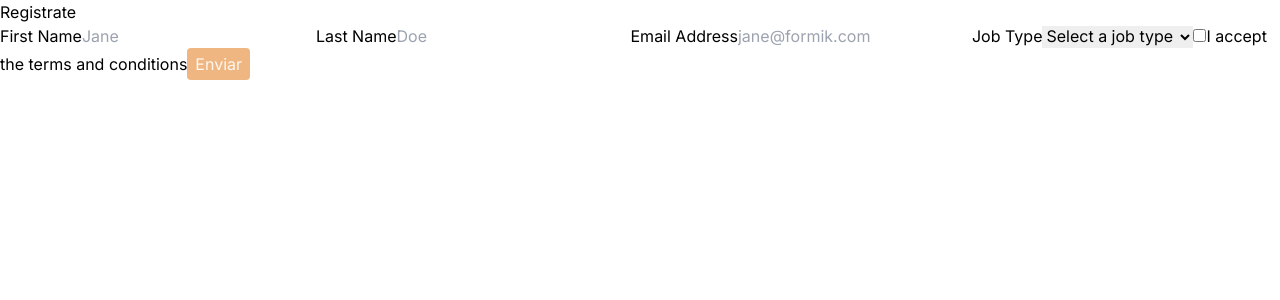
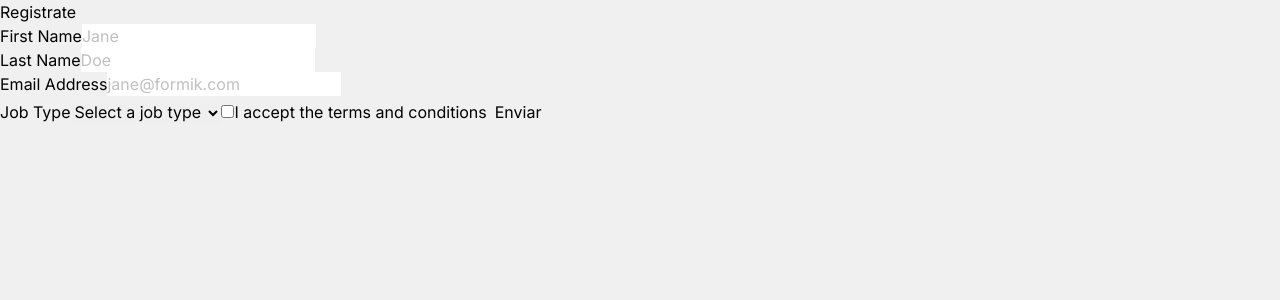
Before and after one commit to JavierYami/relojeria, a React (Vite) app in the folder client/: page / in a window 1280 px wide. Shown: the top 300 px of the page. Built offline with nearby package versions, Linux system fonts and the light colour scheme.

Commit message:
cambio colores tailwind

```diff
--- a/client/src/App.jsx
+++ b/client/src/App.jsx
@@ -3,7 +3,7 @@ import SignUp from "./views/SignUp";
 function App () {
 
     return (
-        <div>
+        <div className="bg-gray-100 h-screen">
             <SignUp></SignUp>
         </div>
     )
--- a/client/src/components/myButton.jsx
+++ b/client/src/components/myButton.jsx
@@ -3,7 +3,7 @@ const MyButton  = ({text, type}) => {
 
     return (
         <>
-            <button className="bg-rust-300 text-rust-50 rounded ease-in-out px-2 py-1 hover:bg-rust-500" type={type}>{text}</button>
+            <button className="bg-well-read-300 text-rust-50 rounded ease-in-out px-2 py-1 hover:bg-rust-500" type={type}>{text}</button>
         </>
     )
 }
--- a/client/src/components/myTextInput.jsx
+++ b/client/src/components/myTextInput.jsx
@@ -4,11 +4,13 @@ const MyTextInput = ({ label, ...props }) => {
     const [field, meta] = useField(props);
     return (
       <>
-        <label htmlFor={props.id || props.name}>{label}</label>
-        <input className="text-input" {...field} {...props} />
-        {meta.touched && meta.error ? (
-          <div className="error">{meta.error}</div>
-        ) : null}
+        <div>
+          <label htmlFor={props.id || props.name}>{label}</label>
+          <input className="text-input" {...field} {...props} />
+          {meta.touched && meta.error ? (
+            <div className="error">{meta.error}</div>
+          ) : null}
+        </div>
       </>
     );
   };
--- a/client/src/views/SignUp.jsx
+++ b/client/src/views/SignUp.jsx
@@ -1,5 +1,4 @@
-import React, { useEffect } from "react";
-import { Formik, Form, useField, useFormikContext } from "formik";
+import { Formik, Form} from "formik";
 import * as Yup from "yup";
 import MyTextInput from "../components/myTextInput";
 import MyCheckbox from "../components/myCheckBox";
--- a/client/tailwind.config.js
+++ b/client/tailwind.config.js
@@ -6,17 +6,58 @@ export default {
   ],
   theme: {
     colors: {
-      'rust-50': '#fdf7ef',
-      'rust-100': '#fbebd9',
-      'rust-200': '#f6d4b2',
-      'rust-300': '#efb682',
-      'rust-400': '#e88f4f',
-      'rust-500': '#e2712d',
-      'rust-600': '#ae431e',
-      'rust-700': '#ae431e',
-      'rust-800': '#8c3720',
-      'rust-900': '#712f1d',
-      'rust-950': '#3d150d'
+      'gray': {
+        '50': '#f7f7f7',
+        '100': '#f0f0f0',
+        '200': '#e3e3e3',
+        '300': '#d1d1d1',
+        '400': '#c0c0c0',
+        '500': '#aaaaaa',
+        '600': '#969696',
+        '700': '#818181',
+        '800': '#6a6a6a',
+        '900': '#585858',
+        '950': '#333333',
+    },
+      'brown': {
+        '50': '#fbf8f1',
+        '100': '#f5eedf',
+        '200': '#ead9be',
+        '300': '#ddbe94',
+        '400': '#d1a473',
+        '500': '#c3854c',
+        '600': '#b57141',
+        '700': '#975a37',
+        '800': '#7a4932',
+        '900': '#633d2b',
+        '950': '#351e15',
+    },
+    'success': {
+      '50': '#f5faf3',
+      '100': '#e9f4e4',
+      '200': '#d2e9c9',
+      '300': '#a7d397',
+      '400': '#82bb6d',
+      '500': '#5f9f48',
+      '600': '#4a8237',
+      '700': '#3d672e',
+      '800': '#345229',
+      '900': '#2b4423',
+      '950': '#13240f',
+  },
+      'danger': {
+        '50': '#fcf6e6',
+        '100': '#faece9',
+        '200': '#f5d9d6',
+        '300': '#edbab4',
+        '400': '#e2908a',
+        '500': '#d36660',
+        '600': '#b73e3e',
+        '700': '#9f3134',
+        '800': '#862b30',
+        '900': '#73282f',
+        '950': '#3f1215',
+    },
     },
     extend: {
     },
```
